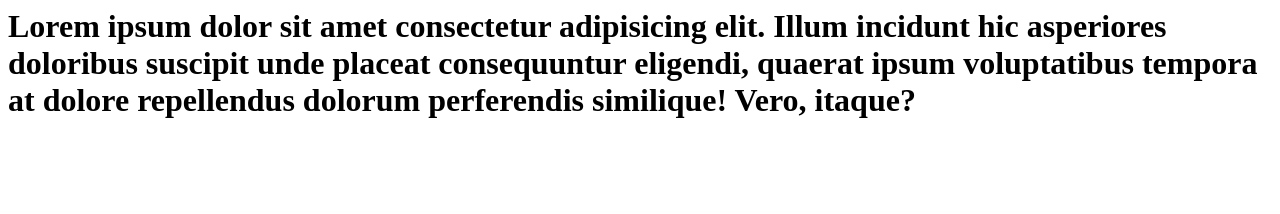
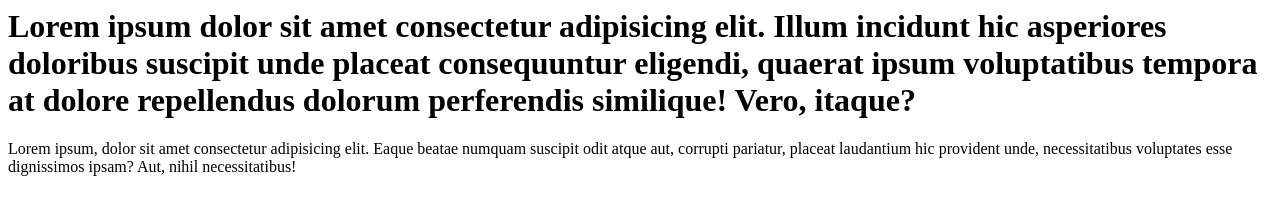
Before and after one commit to Akinchan2007/Demo_git-github01, a plain HTML site: page index.html in a window 1280 px wide. Drawn offline with Linux system fonts and the light colour scheme.

Commit message:
index.html commit edited1

```diff
--- a/index.html
+++ b/index.html
@@ -8,5 +8,8 @@
     <h1>Lorem ipsum dolor sit amet consectetur adipisicing elit. Illum incidunt hic asperiores
    doloribus suscipit unde placeat consequuntur eligendi, quaerat ipsum voluptatibus tempora at dolore
     repellendus dolorum perferendis similique! Vero, itaque?</h1>
+    <p>Lorem ipsum, dolor sit amet consectetur adipisicing elit. Eaque beatae numquam suscipit odit atque aut,
+    corrupti pariatur, placeat laudantium hic provident unde, necessitatibus voluptates esse dignissimos ipsam?
+    Aut, nihil necessitatibus!</p>
 </body>
 </html>
```
